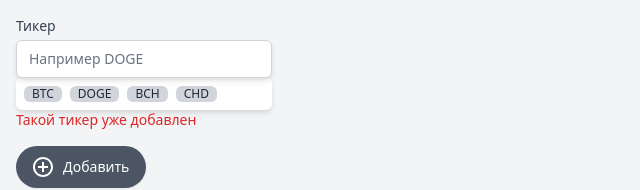
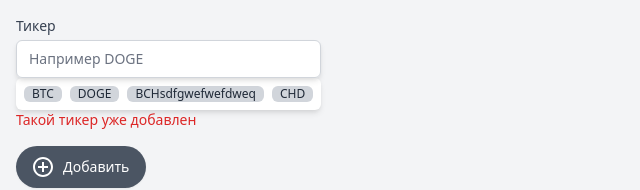
Before and after one commit to Muradbek/cryptonomicon, a Vue app: page / in a window 1280 px wide. Shown: the top 190 px of the page, without its empty margins (0-640 px from the left). Built offline with nearby package versions, Linux system fonts and the light colour scheme.

Commit message:
test
test

```diff
--- a/src/App.vue
+++ b/src/App.vue
@@ -32,7 +32,7 @@
               DOGE
             </span>
               <span class="inline-flex items-center px-2 m-1 rounded-md text-xs font-medium bg-gray-300 text-gray-800 cursor-pointer">
-              BCH
+              BCHsdfgwefwefdweq
             </span>
               <span class="inline-flex items-center px-2 m-1 rounded-md text-xs font-medium bg-gray-300 text-gray-800 cursor-pointer">
               CHD
```
